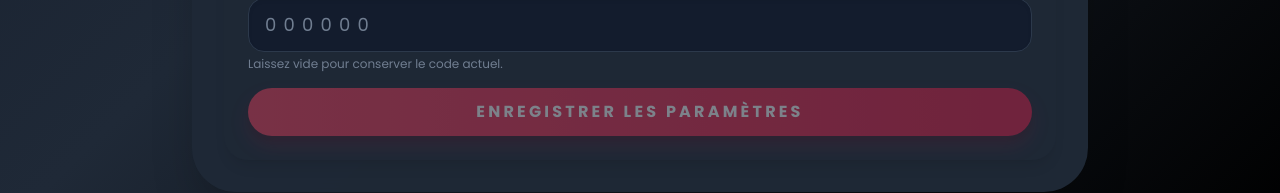
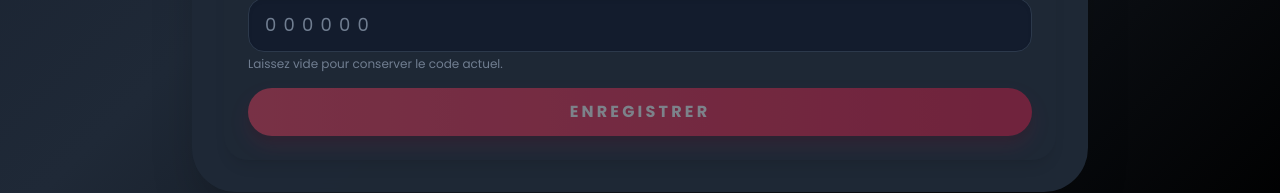
Before and after one commit to sblooga/Quiz-initiation-informatique-N1, a React (Vite) app in the folder apps/frontend/: page /admin in a window 1280 px wide. Shown: the part 1002-1195 px from the top of the page. Built offline with nearby package versions, Linux system fonts and the light colour scheme; no server answers.

Commit message:
Texte sur une ligne admin

```diff
--- a/apps/frontend/src/routes/Admin.tsx
+++ b/apps/frontend/src/routes/Admin.tsx
@@ -320,7 +320,7 @@ export default function Admin() {
                     <span className="animate-spin text-xl">⏳</span> Enregistrement...
                   </>
                 ) : (
-                  'Enregistrer les paramètres'
+                  'Enregistrer'
                 )}
               </button>
             </div>
```
